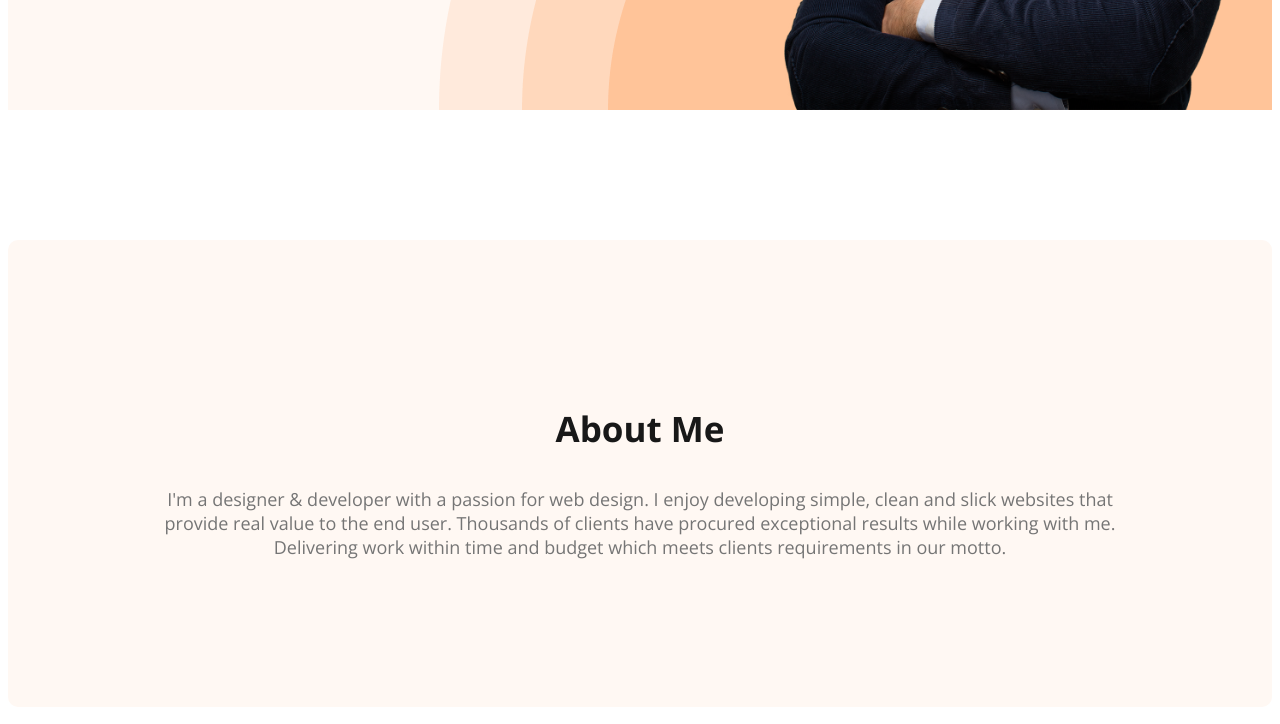
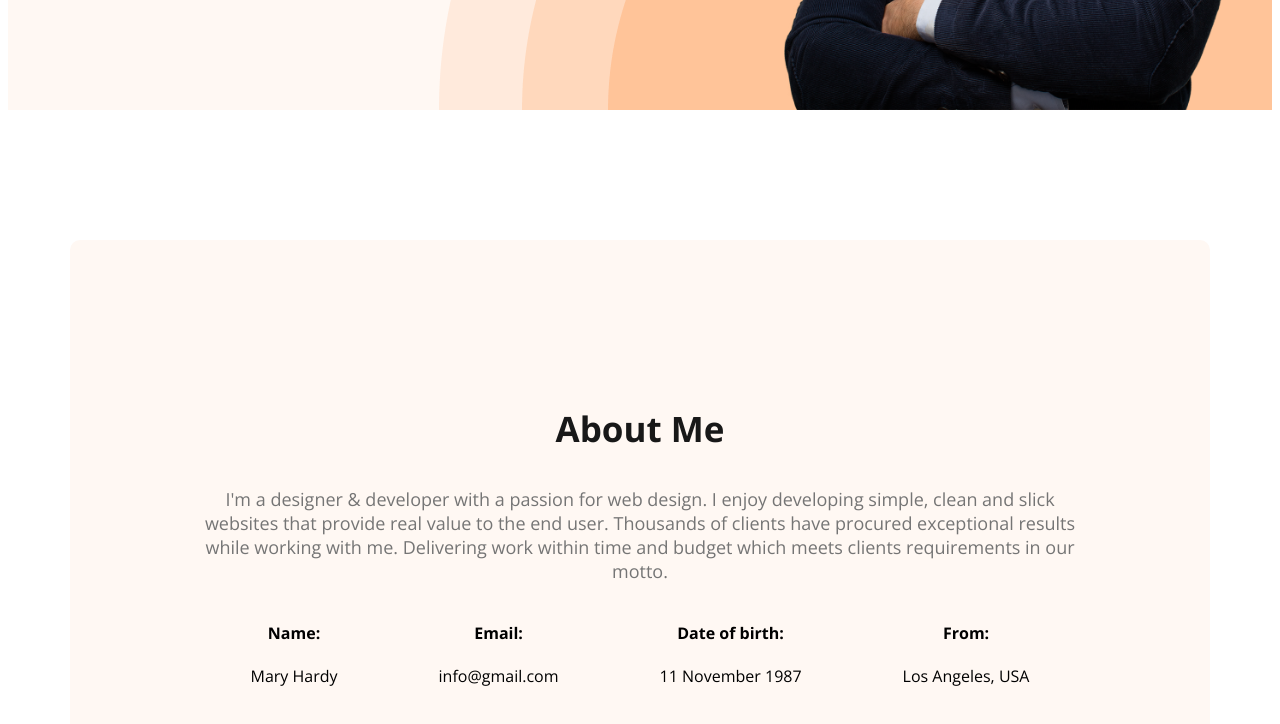
Before and after one commit to ZakiiiAsif/web-developer-portfolio, a plain HTML site: page index.html in a window 1280 px wide. Shown: the part 586-1310 px from the top of the page. Drawn offline with nearby package versions, Linux system fonts and the light colour scheme.

Commit message:
added about information

```diff
--- a/index.html
+++ b/index.html
@@ -46,6 +46,25 @@
           while working with me. Delivering work within time and budget which
           meets clients requirements in our motto.
         </p>
+        <div class="about-info-container">
+          <!-- .about-inf*4>h4.info-title+p.info-description -->
+          <div class="about-info">
+            <h4 class="info-title">Name:</h4>
+            <p class="info-description">Mary Hardy</p>
+          </div>
+          <div class="about-info">
+            <h4 class="info-title">Email:</h4>
+            <p class="info-description">info@gmail.com</p>
+          </div>
+          <div class="about-info">
+            <h4 class="info-title">Date of birth:</h4>
+            <p class="info-description">11 November 1987</p>
+          </div>
+          <div class="about-info">
+            <h4 class="info-title">From:</h4>
+            <p class="info-description">Los Angeles, USA</p>
+          </div>
+        </div>
       </section>
     </main>
     <footer></footer>
--- a/styles/portfolio.css
+++ b/styles/portfolio.css
@@ -94,6 +94,10 @@ nav a {
 }
 
 /* main section styles */
+main {
+  max-width: 1140px;
+  margin: 0 auto;
+}
 
 /* about section styles */
 .about {
@@ -102,3 +106,12 @@ nav a {
   background: #fff8f3;
   margin: 130px 0;
 }
+
+.about-info-container {
+  display: flex;
+  justify-content: space-around;
+}
+
+.about-info {
+  text-align: center;
+}
```
